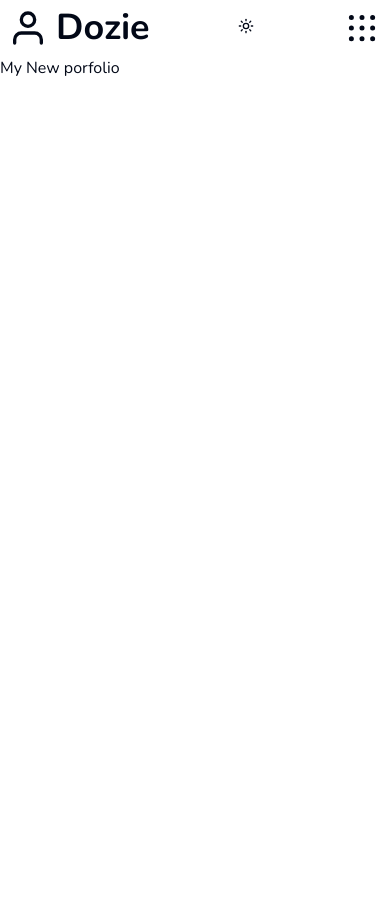
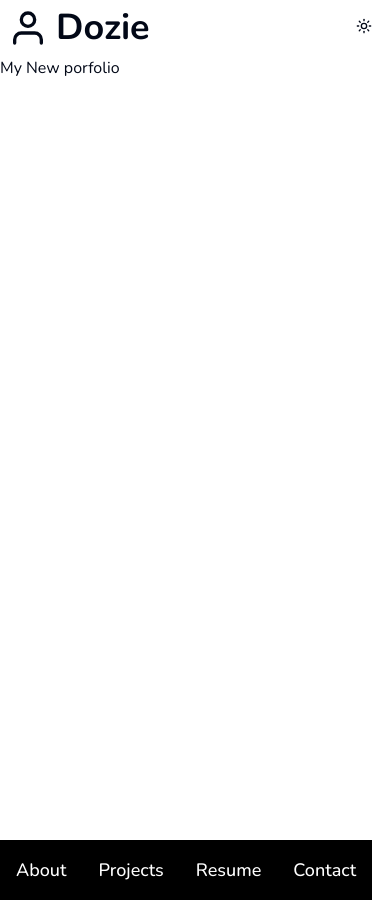
Before and after one commit to udeaghad/portfoliov2, a Next.js app: page / in a window 390 px wide. Before the commit the page ends 844 px from the top, so only its background shows below. Built offline with nearby package versions, Linux system fonts and the light colour scheme.

Commit message:
Fix mobile page layout

```diff
--- a/app/layout.tsx
+++ b/app/layout.tsx
@@ -1,5 +1,5 @@
 import type { Metadata } from "next";
-import { Inter, Nunito } from "next/font/google";
+import { Nunito } from "next/font/google";
 import "./globals.css";
 import Header from "../components/Header";
 import Providers from "./Providers";
--- a/app/page.tsx
+++ b/app/page.tsx
@@ -1,9 +1,12 @@
-import Image from "next/image";
+import Footer from "@/components/Footer";
 
 export default function Home() {
   return (
-    <main>
+    <main className="h-dvh relative">
       <h1>My New porfolio</h1>
+      <div className="absolute bottom-0">
+        <Footer />
+      </div>
     </main>
   );
 }
--- /dev/null
+++ b/components/Footer.tsx
@@ -0,0 +1,21 @@
+import React from "react";
+
+const Footer = () => {
+  return <footer className="w-full flex justify-between bg-black text-white">
+    <div className="text-lg font-medium p-4">
+      About
+    </div>
+    <div className="text-lg font-medium p-4">
+      Projects
+    </div>
+    <div className="text-lg font-medium p-4">
+      Resume
+    </div>
+
+    <div className="text-lg font-medium p-4">
+      Contact
+    </div>
+  </footer>;
+};
+
+export default Footer;
--- a/components/Header.tsx
+++ b/components/Header.tsx
@@ -1,30 +1,30 @@
-"use client";
-import { useState } from "react";
+// "use client";
+// import { useState } from "react";
 import Logo from "./Logo";
-import Hamburger from "./Hamburger";
-import Menu from "./Menu";
+// import Hamburger from "./Hamburger";
+// import Menu from "./Menu";
 import DarkModeToggle from "./DarkModeToggle";
 
 const Header = () => {
-  const [open, setOpen] = useState<boolean>(false);
+  // const [open, setOpen] = useState<boolean>(false);
   return (
-    <header className="static">
-      <nav className="flex justify-between m-2">
+    <header className="static font-white w-full">
+      <nav className="flex justify-between p-2">
         <div>
           <Logo />
         </div>
         <div>
           <DarkModeToggle />
         </div>
-        <div>
+        {/* <div>
           <Hamburger setOpen={setOpen} open={open} />
-        </div>
+        </div> */}
       </nav>
-      {open && (
+      {/* {open && (
         <div>
           <Menu />
         </div>
-      )}
+      )} */}
     </header>
   );
 };
```
